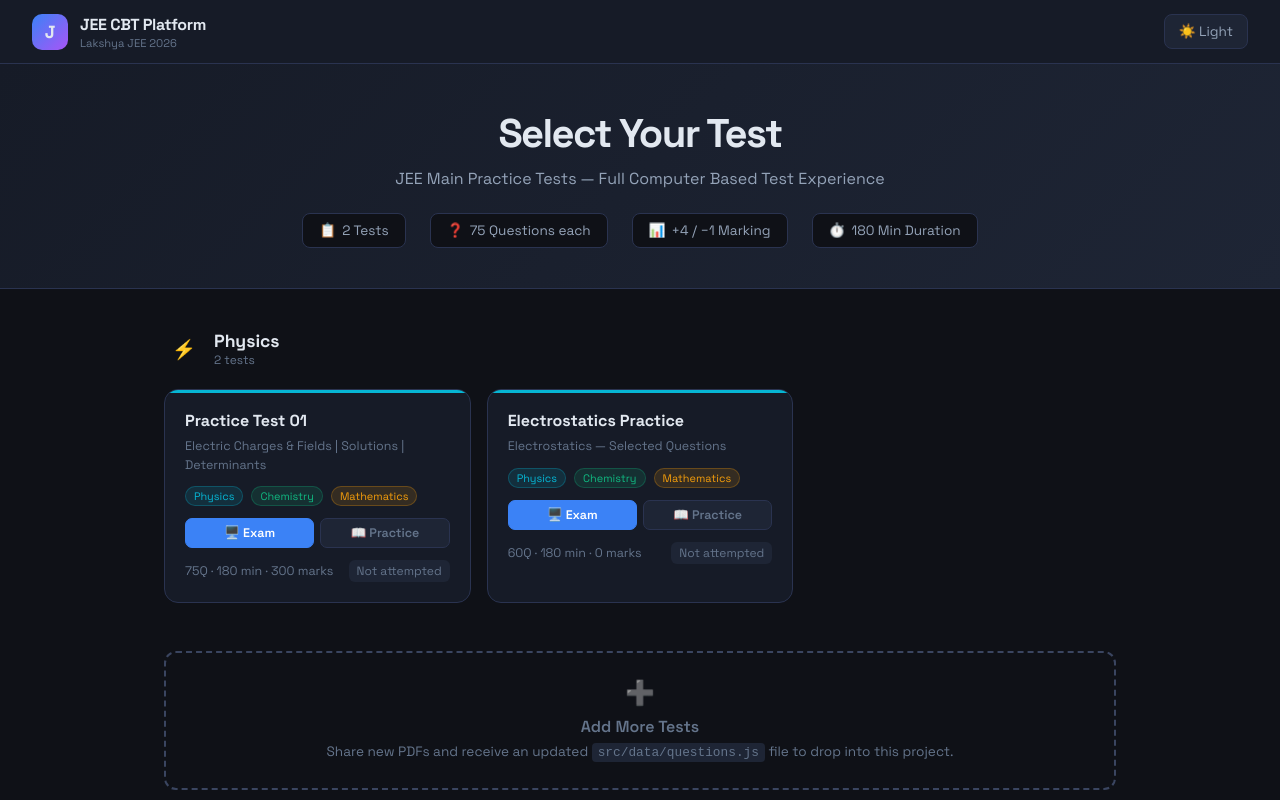
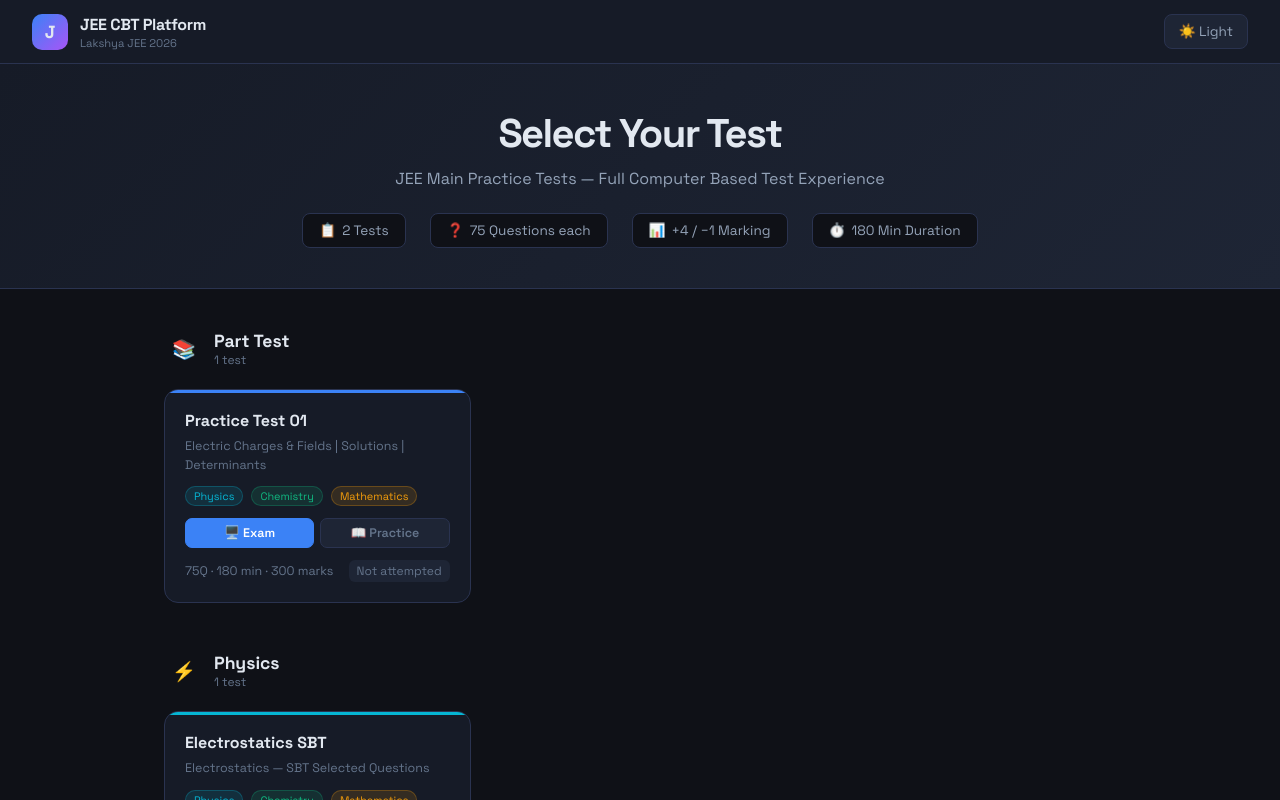
Before and after one commit to Shreyansh-Gangwar/cbt-app-full, a Next.js app: page / in a window 1280 px wide. Shown: the top 800 px of the page. Built offline with nearby package versions, Linux system fonts and the light colour scheme.

Commit message:
test-added

```diff
--- a/src/data/questions.js
+++ b/src/data/questions.js
@@ -30,7 +30,7 @@ export const tests = [
     id: "pt01",
     name: "Practice Test 01",
     mode: "exam",                  // "exam" → timer + full CBT mode
-    subject: "Physics",
+    subject: "Part Test",
     subjects: ["Physics", "Chemistry", "Mathematics"],
     chapter: "Electric Charges & Fields | Solutions | Determinants",
     duration: 10800,               // seconds (180 min)
@@ -457,11 +457,11 @@ export const tests = [
   // ───────────────────────────────────────────────────────────
   {
     id: "pr_electrostatics",
-    name: "Electrostatics Practice",
+    name: "Electrostatics SBT",
     mode: "practice",
     subject: "Physics",
     subjects: ["Physics"],
-    chapter: "Electrostatics — Selected Questions",
+    chapter: "Electrostatics — SBT Selected Questions",
     duration: 10800,
     date: "11/05/2025",
     maxMarks: 0,
```
